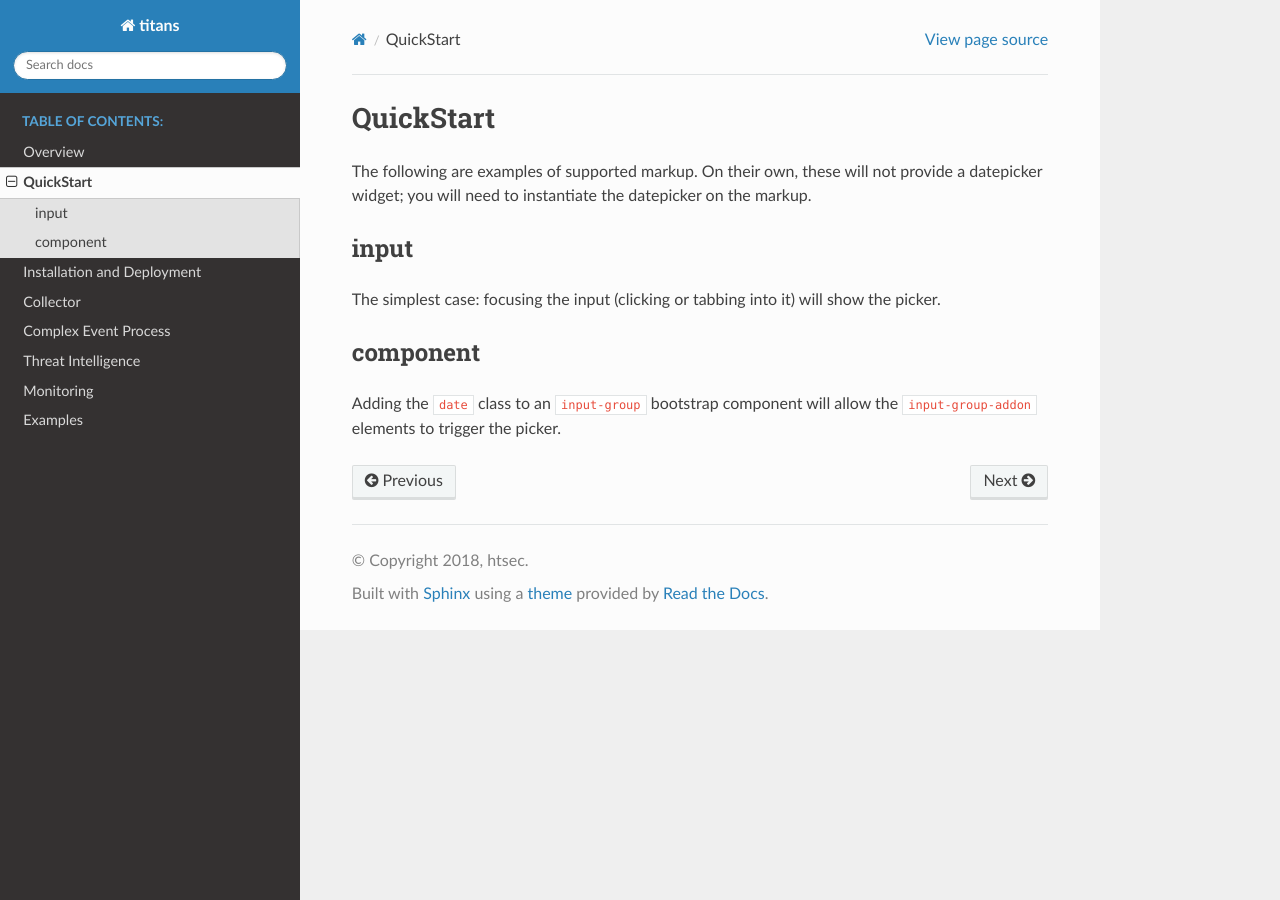
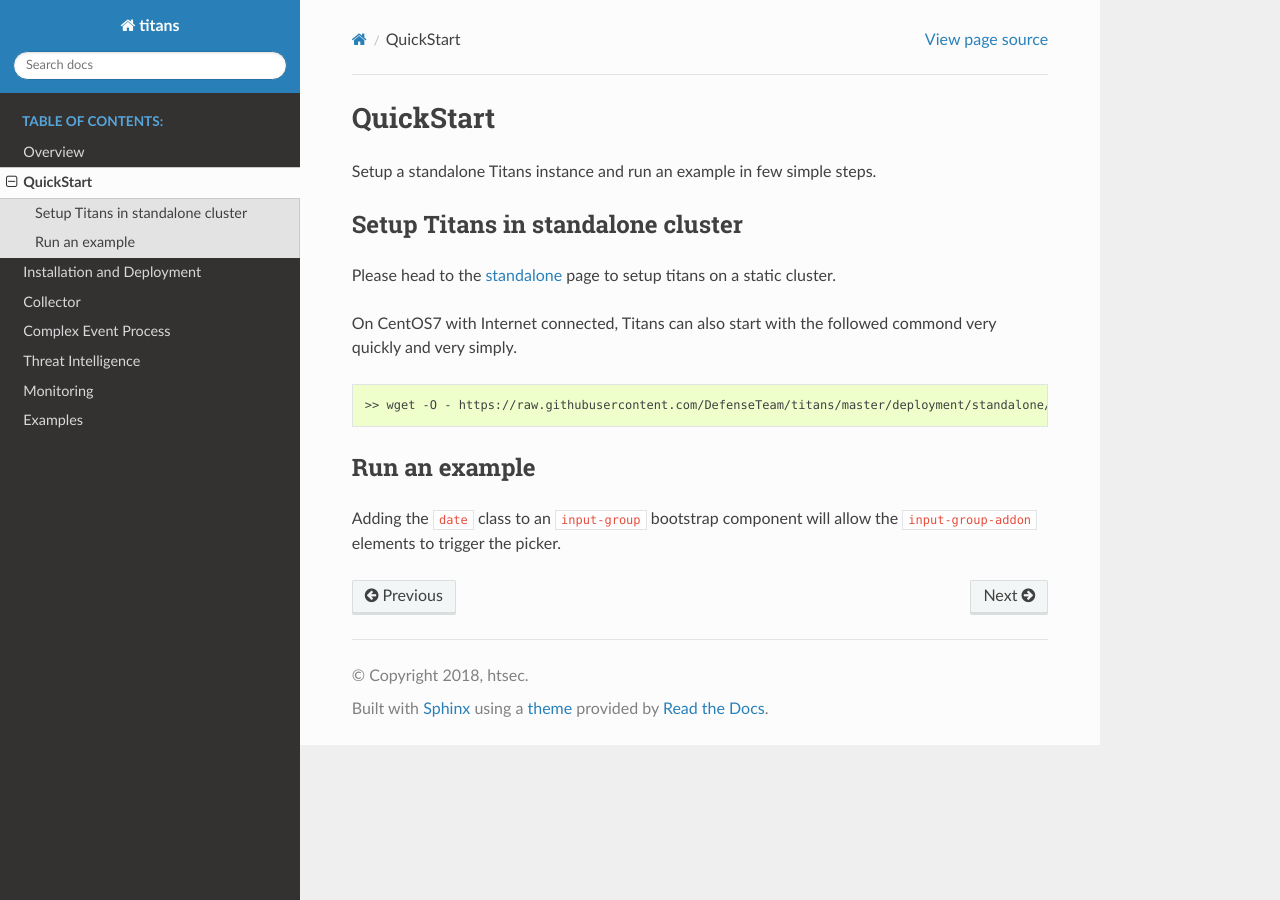
Before and after one commit to DefenseTeam/titans, a Sphinx documentation site: the page built from docs/source/quickstart.rst, in a window 1280 px wide. Built offline with Sphinx 7.4.7 and the Read the Docs theme 2.0.0, drawn with Linux system fonts in a browser that asks for light colours.

Commit message:
quickstart

```diff
--- a/docs/source/quickstart.rst
+++ b/docs/source/quickstart.rst
@@ -1,15 +1,24 @@
 QuickStart
 ============
 
-The following are examples of supported markup.  On their own, these will not provide a datepicker widget; you will need to instantiate the datepicker on the markup.
+Setup a standalone Titans instance and run an example in few simple steps.
 
 
-input
+Setup Titans in standalone cluster
 -----
 
-The simplest case: focusing the input (clicking or tabbing into it) will show the picker.
+Please head to the `standalone <http://titans.readthedocs.io/en/latest/deployment.html#standalone>`_ page to setup titans on a static cluster.
 
-component
+
+On CentOS7 with Internet connected, Titans can also start with the followed commond very quickly and very simply.
+
+.. code-block:: bash
+
+	>> wget -O - https://raw.githubusercontent.com/DefenseTeam/titans/master/deployment/standalone/setup-centos-7.sh | bash
+
+
+
+Run an example
 ---------
 
 Adding the ``date`` class to an ``input-group`` bootstrap component will allow the ``input-group-addon`` elements to trigger the picker.
```
Also changed, not shown: 2 other files.
